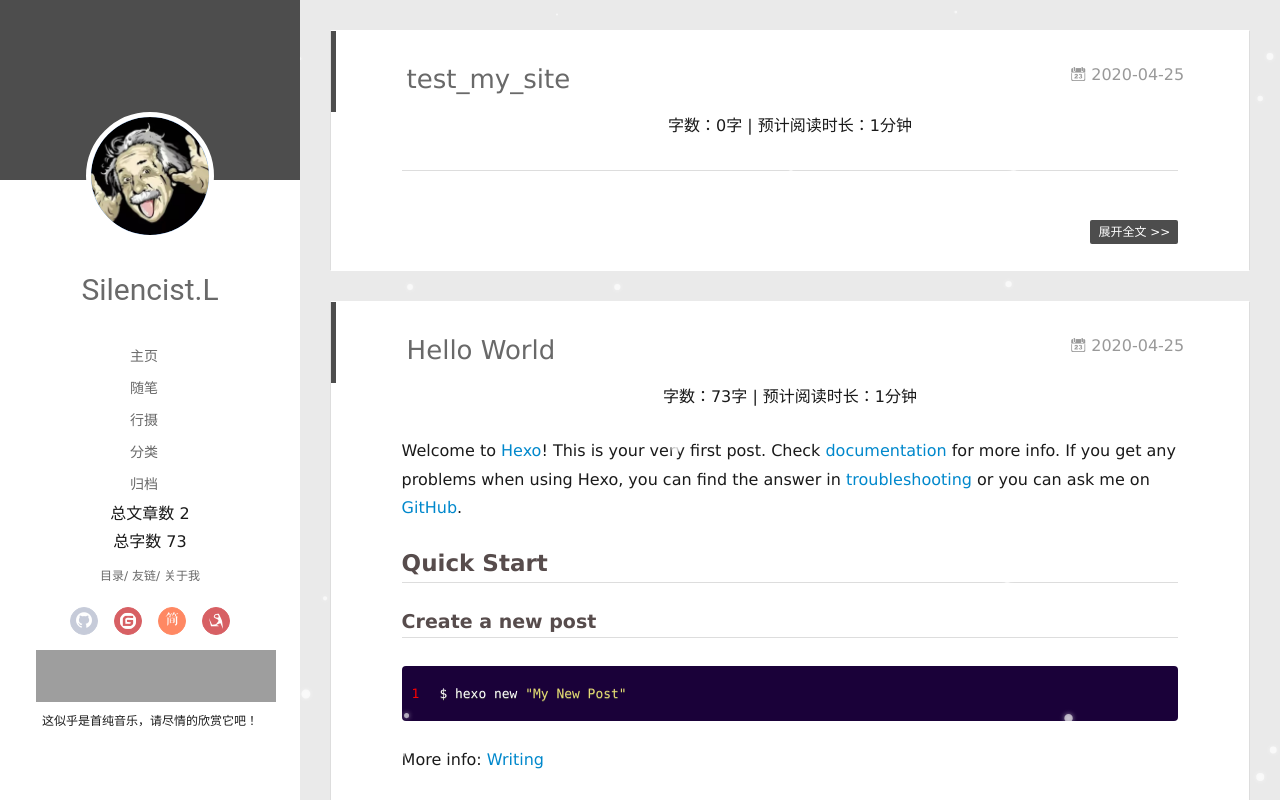
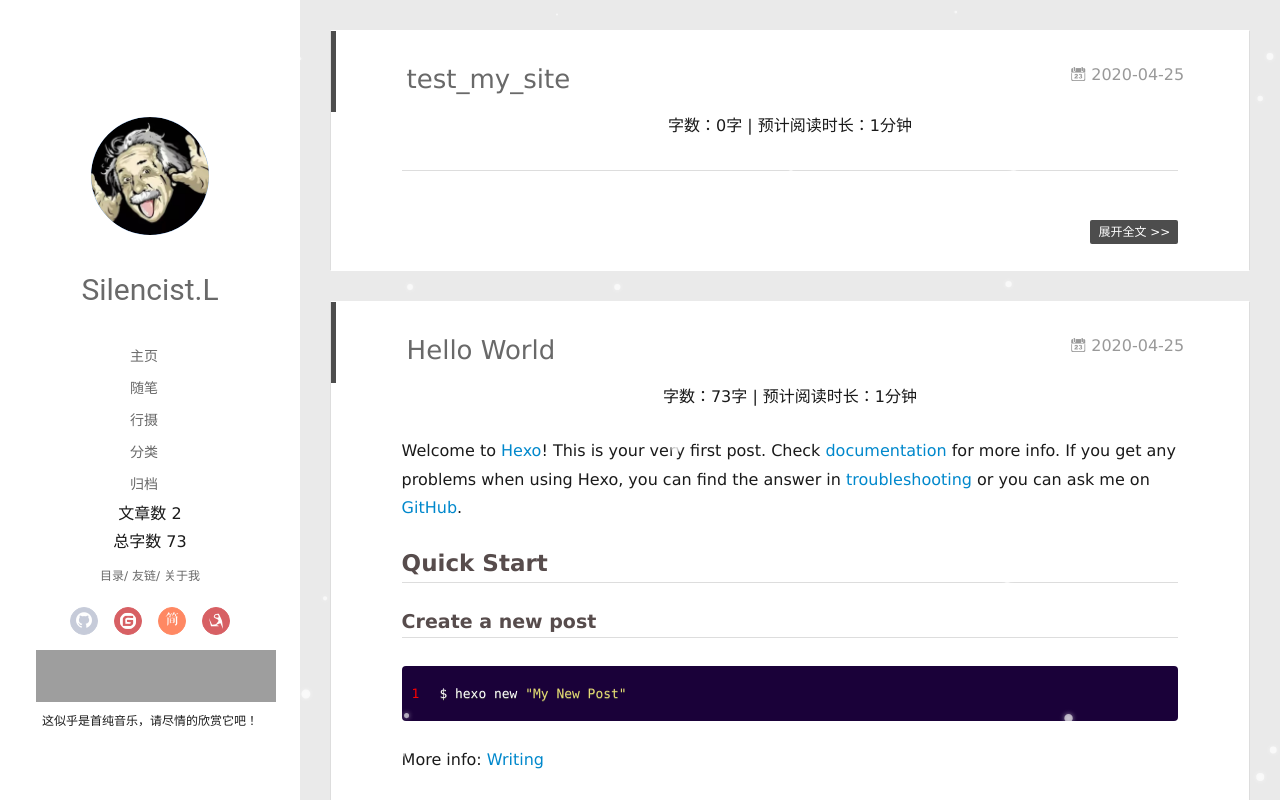
Before and after one commit to Silencist/Silencist.github.io, a plain HTML site: page index.html in a window 1280 px wide. Drawn offline with nearby package versions, Linux system fonts and the light colour scheme; some packages are replaced by stand-ins of ours; grey boxes are pictures that could not be loaded; a script that the page names is missing.

Commit message:
Site updated: 2020-04-25 22:13:29

```diff
--- a/index.html
+++ b/index.html
@@ -78,7 +78,7 @@
 
 
 
-<div class="overlay" style="background: #4d4d4d;"></div>
+<div class="overlay" style="background: ;"></div>
 <div class="intrude-less">
 	<header id="header" class="inner">
 		<a href="/" class="profilepic">
@@ -105,7 +105,7 @@
 			</ul>
 		</nav>
 		<nav>
-    		总文章数 2
+    		文章数 2
 		</nav>
 		<nav>
     	总字数 <span class="post-count">73</span>
```
Also changed, not shown: 2020/04/25/hello-world/index.html (+2 -2 lines), 2020/04/25/test-my-site/index.html (+2 -2 lines), archives/2020/04/index.html (+2 -2 lines), archives/2020/index.html (+2 -2 lines), archives/index.html (+2 -2 lines), categories/index.html (+2 -2 lines), tags/index.html (+2 -2 lines).
